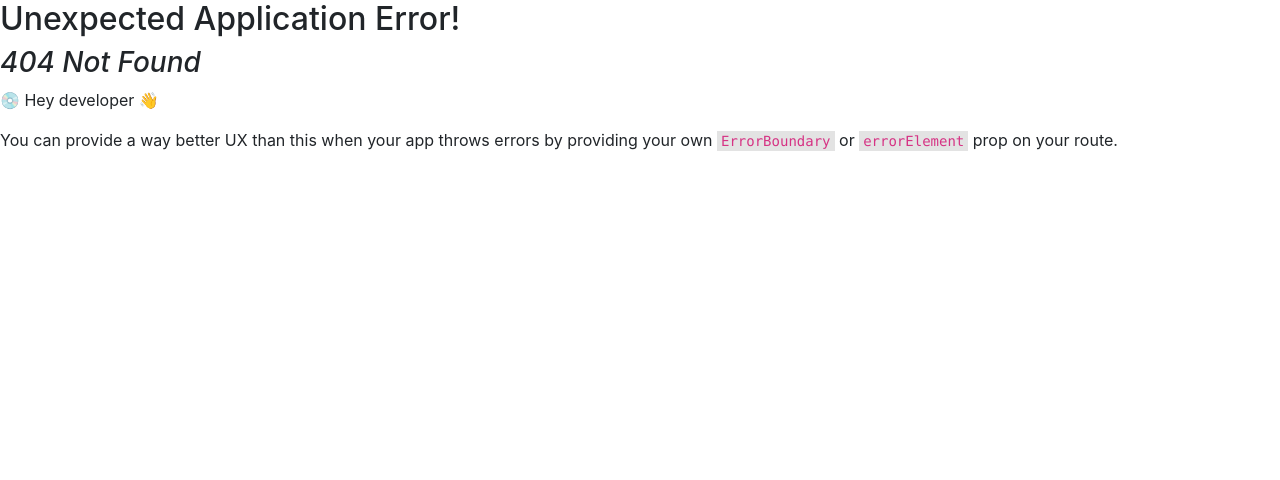
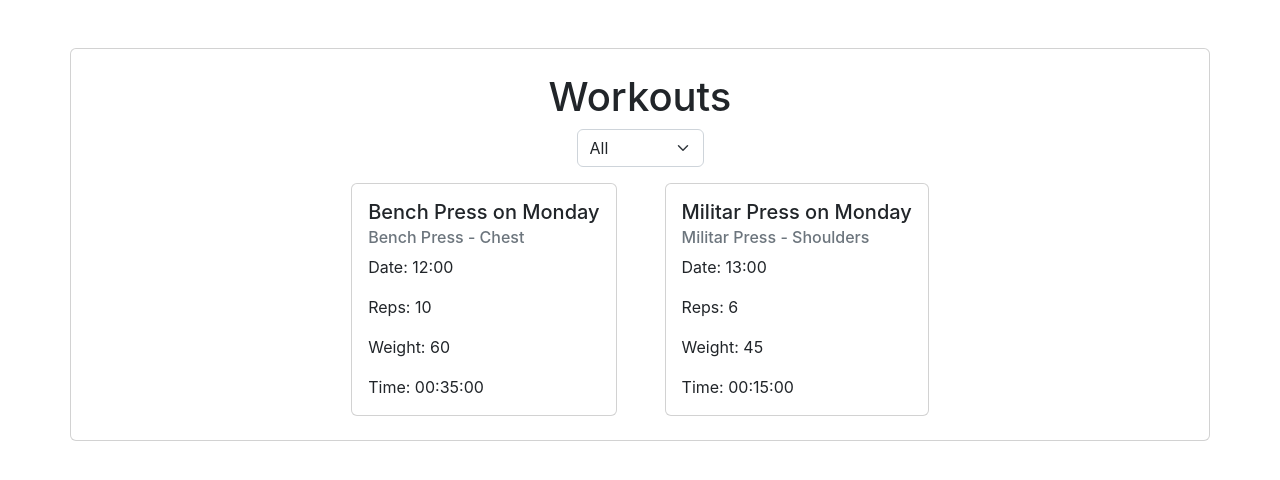
Before and after one commit to LuiRui07/FlexFit, a React (Create React App) app in the folder flexfit/: page /workouts in a window 1280 px wide. Before the commit this address had no page. Shown: the top 480 px of the page. Built offline with nearby package versions, Linux system fonts and the light colour scheme.

Commit message:
AllWorkouts example

```diff
--- /dev/null
+++ b/flexfit/src/Routes/AllWorkouts.js
@@ -0,0 +1,73 @@
+import { useState } from "react";
+
+export default function AllWorkouts() {
+
+    const WorkoutDB = [
+        {
+            name: "Bench Press on Monday",
+            date: "12:00",
+            reps: 10,
+            weight: 60,
+            time: "00:35:00",
+            workoutType: {
+                name: "Bench Press",
+                image: "https://us.123rf.com/450wm/volyk/volyk1709/volyk170900096/85501646-hombre-levantando-m%C3%BAsculos-en-press-de-banca.jpg",
+                bodyPart: "Chest"
+            }
+        },
+        {
+            name: "Militar Press on Monday",
+            date: "13:00",
+            reps: 6,
+            weight: 45,
+            time: "00:15:00",
+            workoutType: {
+                name: "Militar Press",
+                image: "https://us.123rf.com/450wm/lioputra/lioputra2206/lioputra220600144/187453581-man-doing-seated-barbell-shoulder-press-exercise-flat-vector-illustration-isolated-on-white.jpg?ver=6",
+                bodyPart: "Shoulders"
+            }
+        },
+    ]
+
+    const [workouts, setWorkouts] = useState(WorkoutDB);
+
+    const filterByMuscle = (e) => {
+        const selectedMuscle = e.target.value;
+        if (selectedMuscle === "All") {
+            setWorkouts(WorkoutDB);
+        } else{
+            const filteredWorkouts = WorkoutDB.filter((workout) => workout.workoutType.bodyPart === selectedMuscle);
+            setWorkouts(filteredWorkouts);
+        }
+
+    }
+
+    return (
+        <div className="mt-5 card container p-4 justify-content-center align-items-center overflow-auto ">
+            <h1>Workouts</h1>
+
+            <div className="d-flex pb-3">
+                <select className="form-select" onChange={filterByMuscle}>
+                    <option value="All">All</option>
+                    <option value="Chest">Chest</option>
+                    <option value="Shoulders">Shoulders</option>
+                </select>
+            </div>
+
+            <div className="d-flex gap-5 cardTag" id="cardsSport">
+                {workouts.map((workout) => (
+                    <div className="card">
+                        <div className="card-body">
+                            <h5 className="card-title">{workout.name}</h5>
+                            <h6 className="card-subtitle mb-2 text-muted">{workout.workoutType.name} - {workout.workoutType.bodyPart}</h6>
+                            <p className="card-text">Date: {workout.date}</p>
+                            <p className="card-text">Reps: {workout.reps}</p>
+                            <p className="card-text">Weight: {workout.weight}</p>
+                            <p className="card-text">Time: {workout.time}</p>
+                        </div>
+                    </div>
+                ))}
+            </div>
+        </div>
+    );
+}
--- a/flexfit/src/css/AddWorkout.css
+++ b/flexfit/src/css/AddWorkout.css
@@ -4,6 +4,7 @@
 
 .fa-star:hover {
     color: rgb(52, 74, 117);
+    cursor: pointer;
 }
 
 .hours{
--- a/flexfit/src/index.js
+++ b/flexfit/src/index.js
@@ -6,6 +6,7 @@ import Login from "./Routes/Login.js";
 import Register from "./Routes/Register.js";
 import Home from "./Routes/Home";
 import AddWorkout from "./Routes/AddWorkout";
+import AllWorkouts from "./Routes/AllWorkouts";
 
 import { RouterProvider, createBrowserRouter} from 'react-router-dom';
 
@@ -14,7 +15,8 @@ const router = createBrowserRouter([
   { path: '/login', element: <Login /> },
   { path: '/register', element:<Register />},
   { path: '/home', element: <Home />},
-  { path: '/cw', element: <AddWorkout />}
+  { path: '/cw', element: <AddWorkout />},
+  { path: '/workouts', element: <AllWorkouts />}
 ])
 
 const root = ReactDOM.createRoot(document.getElementById("root"));
```
